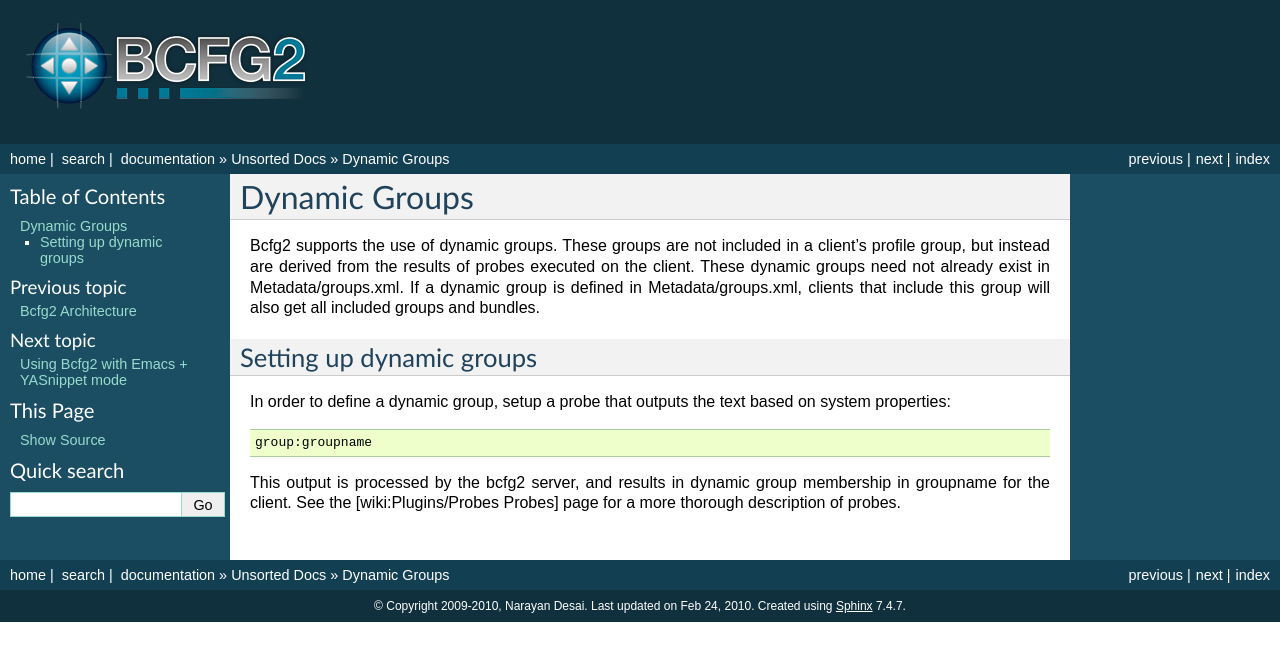
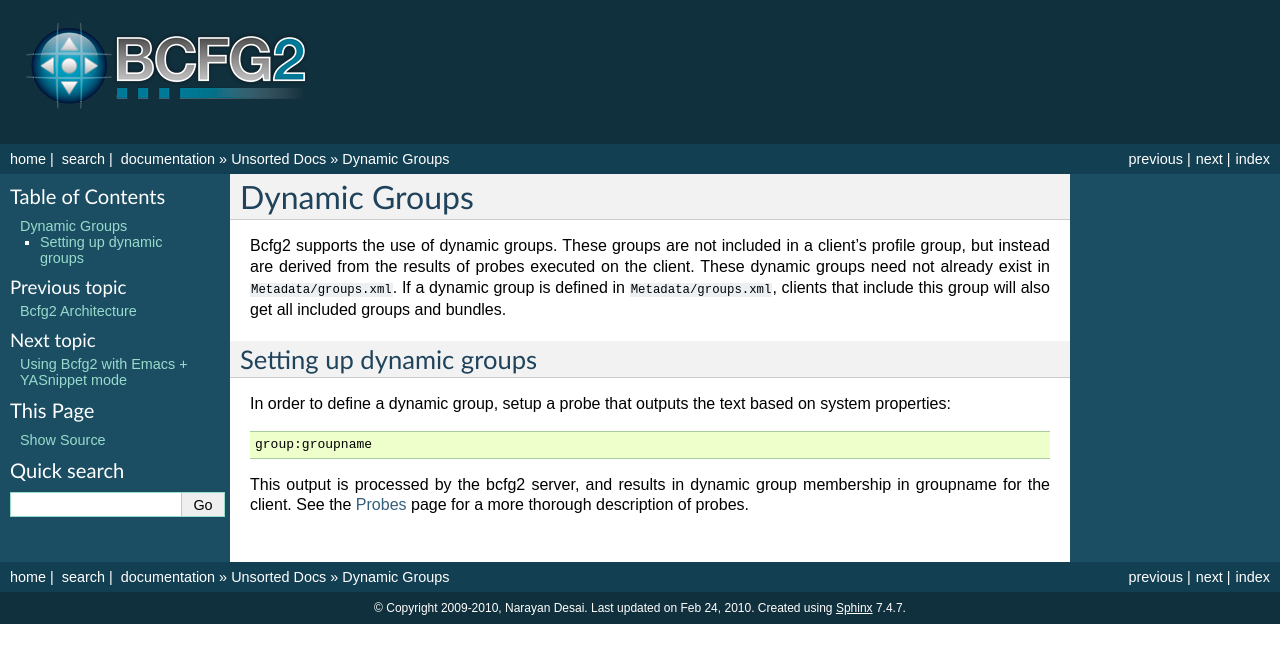
Before and after one commit to Bcfg2/bcfg2, a Sphinx documentation site: the page built from doc/unsorted/dynamic_groups.txt, in a window 1280 px wide. Shown: the top 663 px of the page. Built offline with Sphinx 7.4.7, drawn with Linux system fonts in a browser that asks for light colours.

```diff
--- a/doc/unsorted/dynamic_groups.txt
+++ b/doc/unsorted/dynamic_groups.txt
@@ -6,13 +6,22 @@
 Dynamic Groups
 ==============
 
-Bcfg2 supports the use of dynamic groups. These groups are not included in a client's profile group, but instead are derived from the results of probes executed on the client. These dynamic groups need not already exist in Metadata/groups.xml. If a dynamic group is defined in Metadata/groups.xml, clients that include this group will also get all included groups and bundles.
+Bcfg2 supports the use of dynamic groups. These groups are not included
+in a client's profile group, but instead are derived from the results
+of probes executed on the client. These dynamic groups need not already
+exist in ``Metadata/groups.xml``. If a dynamic group is defined in
+``Metadata/groups.xml``, clients that include this group will also get
+all included groups and bundles.
 
 Setting up dynamic groups
 =========================
 
-In order to define a dynamic group, setup a probe that outputs the text based on system properties::
+In order to define a dynamic group, setup a probe that outputs the text
+based on system properties::
 
     group:groupname
 
-This output is processed by the bcfg2 server, and results in dynamic group membership in groupname for the client. See the [wiki:Plugins/Probes Probes] page for a more thorough description of probes.
+This output is processed by the bcfg2 server, and results in dynamic
+group membership in groupname for the client. See the :ref:`Probes
+<server-plugins-probes-index>` page for a more thorough description
+of probes.
```
Also changed, not shown: doc/server/plugins/structures/altsrc.txt (added, +54 -0 lines), doc/server/plugins/structures/bundler/index.txt (+34 -0 lines), doc/unsorted/bundler_examples.txt (deleted, +0 -102 lines), doc/unsorted/mrepo.txt (+8 -2 lines).
